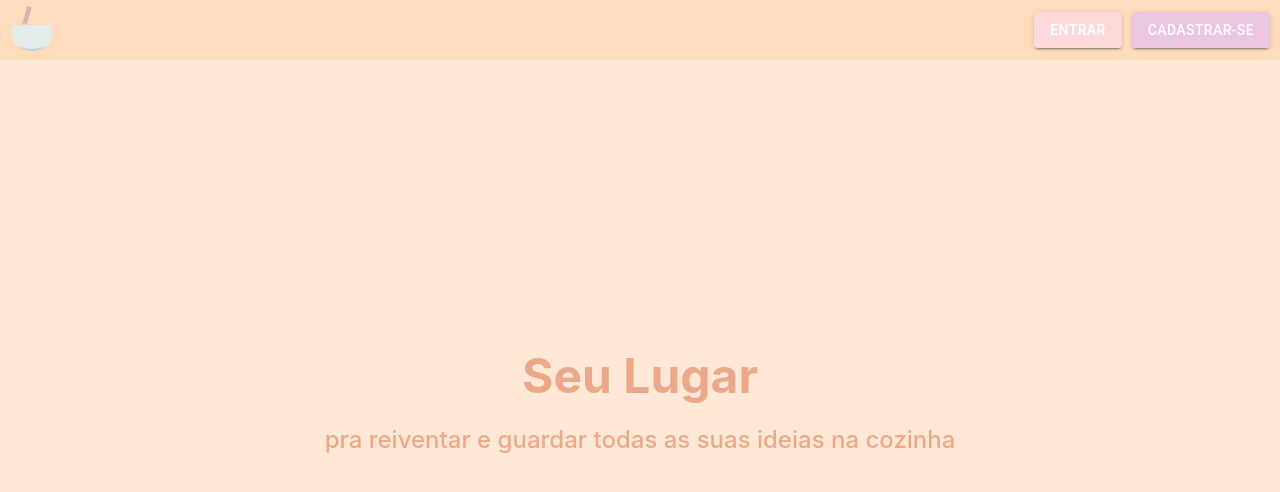
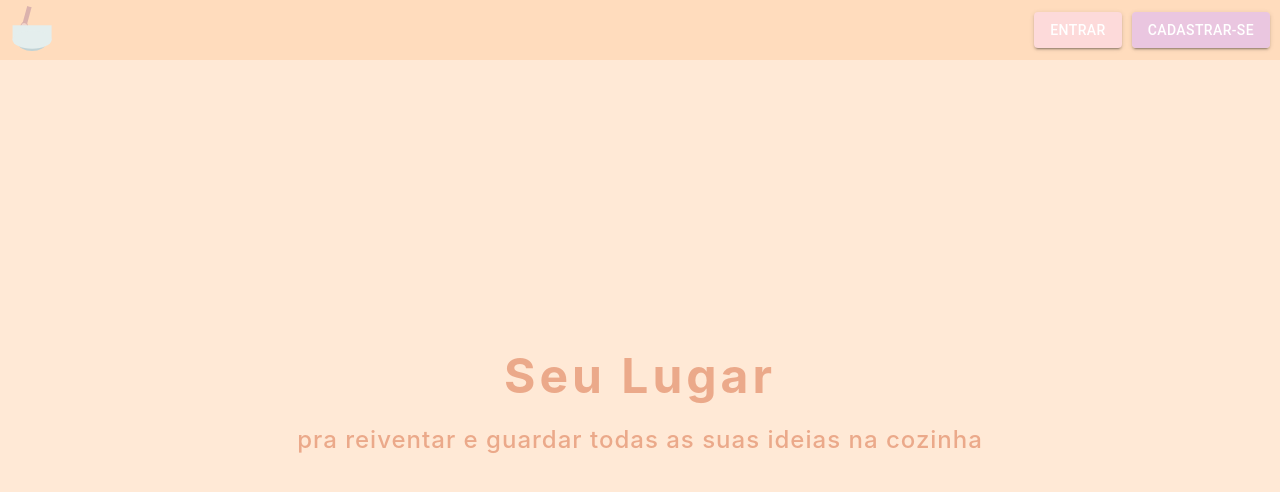
Before and after one commit to mugarate12/minhaReceitaFront, a Next.js app: page / in a window 1280 px wide. Shown: the top 492 px of the page. Built offline with nearby package versions, Linux system fonts and the light colour scheme.

Commit message:
title and subtitle letter spacing

```diff
--- a/styles/Home.module.css
+++ b/styles/Home.module.css
@@ -11,6 +11,7 @@
 .title {
   font-size: 3rem;
   font-weight: bold;
+  letter-spacing: 4px;
 
   color: #EBA98A;
 
@@ -22,6 +23,10 @@
 .subtitle {
   font-size: 1.5rem;
   font-weight: 500;
+  letter-spacing: 1px;
+
+  margin-left: 5px;
+  margin-right: 5px;
 
   color: #EBA98A;
   text-align: center;
```
